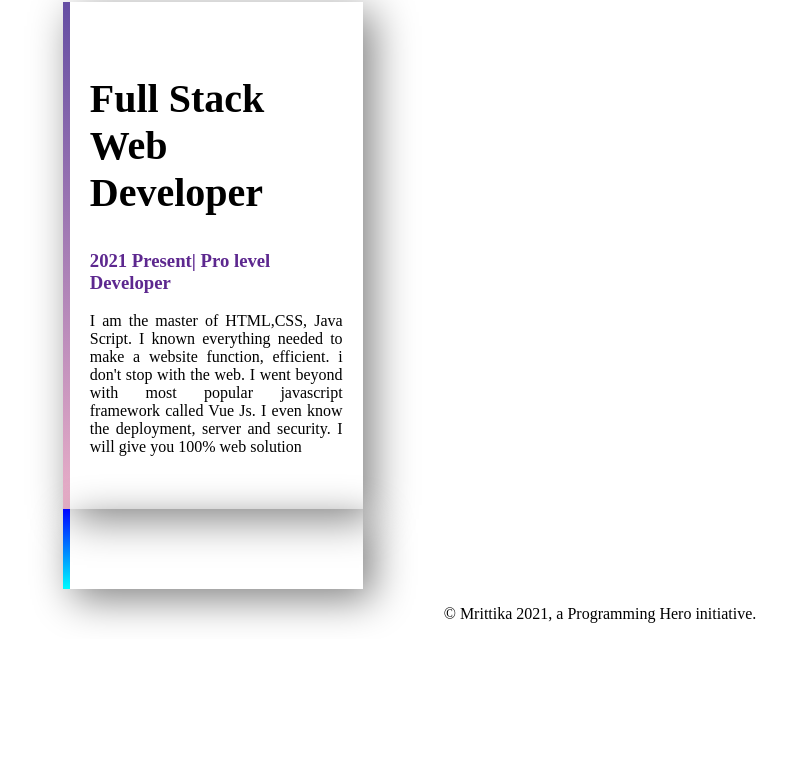
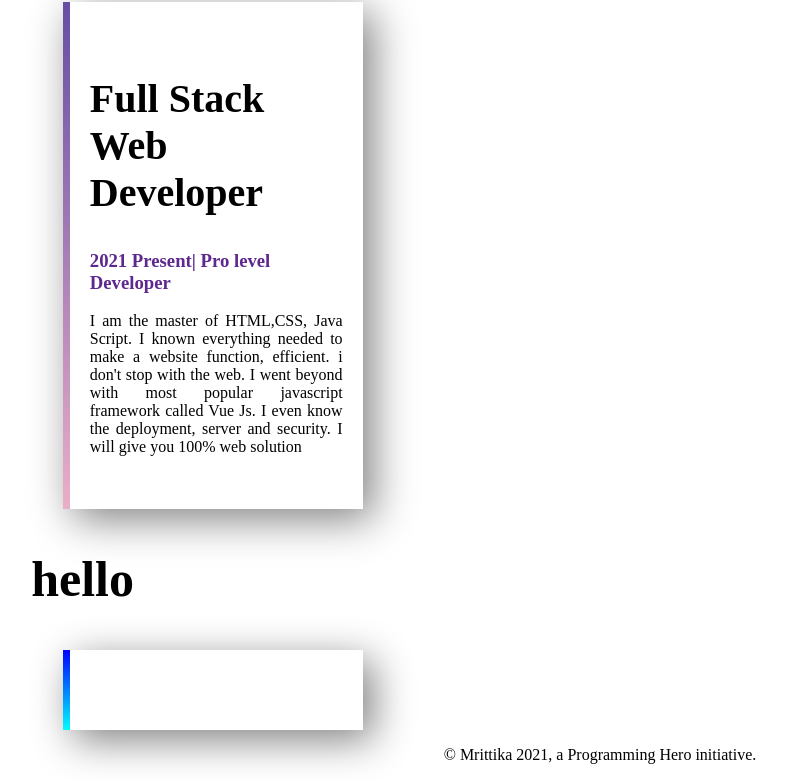
Before and after one commit to MrittikaNubtk/mrittika, a plain HTML site: page index.html in a window 1280 px wide. Shown: the part 3626-4406 px from the top of the page, without its empty margins (40-827 px from the left). Before the commit the page ends 4265 px from the top, so only its background shows below. Drawn offline with Linux system fonts and the light colour scheme.

Commit message:
2nd commit

```diff
--- a/index.html
+++ b/index.html
@@ -1,5 +1,6 @@
 <!DOCTYPE html>
 <html lang="en">
+
 <head>
     <meta charset="UTF-8">
     <meta http-equiv="X-UA-Compatible" content="IE=edge">
@@ -9,17 +10,19 @@
 
 
 </head>
+
 <body>
     <section class="firstSection">
         <div class="firstdiv">
             <h1 class="firsthead">Freelancer-Web Developer-Web Designer</h1>
             <h2 class="secondhead">mrittika</h2>
             <h3>Freelancer-Web Developer-Web Designer</h3>
-                <p class="firstpera">I’m a professional WordPress Web Developer and Website Designer. I Design and Develop top quality,
+            <p class="firstpera">I’m a professional WordPress Web Developer and Website Designer. I Design and Develop
+                top quality,
                 user-friendly and responsive custom websites. I’m passionate to help others . I can simplify all of my
                 clients professional needs at one place. I’m passionate with coding and I’m fully capable of providing
                 reliable & great quality work</p>
-                    <a href="" target="_blank" class="link-button">HIRE ME</a>    -->
+            <a href="" target="_blank" class="link-button">HIRE ME</a> -->
         </div>
         <!-- <div class="imageadd"> halfwidth -->
         <!-- <img src="images/image1.jpg" alt="">  -->
@@ -36,7 +39,9 @@
             <h1>Dream Big</h1>
             <h3>Become a web Developer</h3>
 
-            <p>They didn't offer me a job. But I made myself as a remove web developer. I made their website and showed it to them. They liked it. And uploaded the content. It was fun working at Programming Hero.</div>
+            <p>They didn't offer me a job. But I made myself as a remove web developer. I made their website and showed
+                it to them. They liked it. And uploaded the content. It was fun working at Programming Hero.
+        </div>
         </p>
         <a href="#" target="_blank" class="link-button">DOWNLOAD RESUME</a>
         </div>
@@ -57,6 +62,13 @@
                     Js. I even know the deployment, server and security. I will give you 100% web solution</p>
             </div>
 
+            <div>
+                <h1>
+                    hello
+                </h1>
+
+            </div>
+
             <div id="baby-web-exp" class="Experience-item">
 
 
@@ -68,4 +80,5 @@
     </footer>
 
 </body>
+
 </html>
```
Lines whose indentation alone changed are shown as unchanged.
